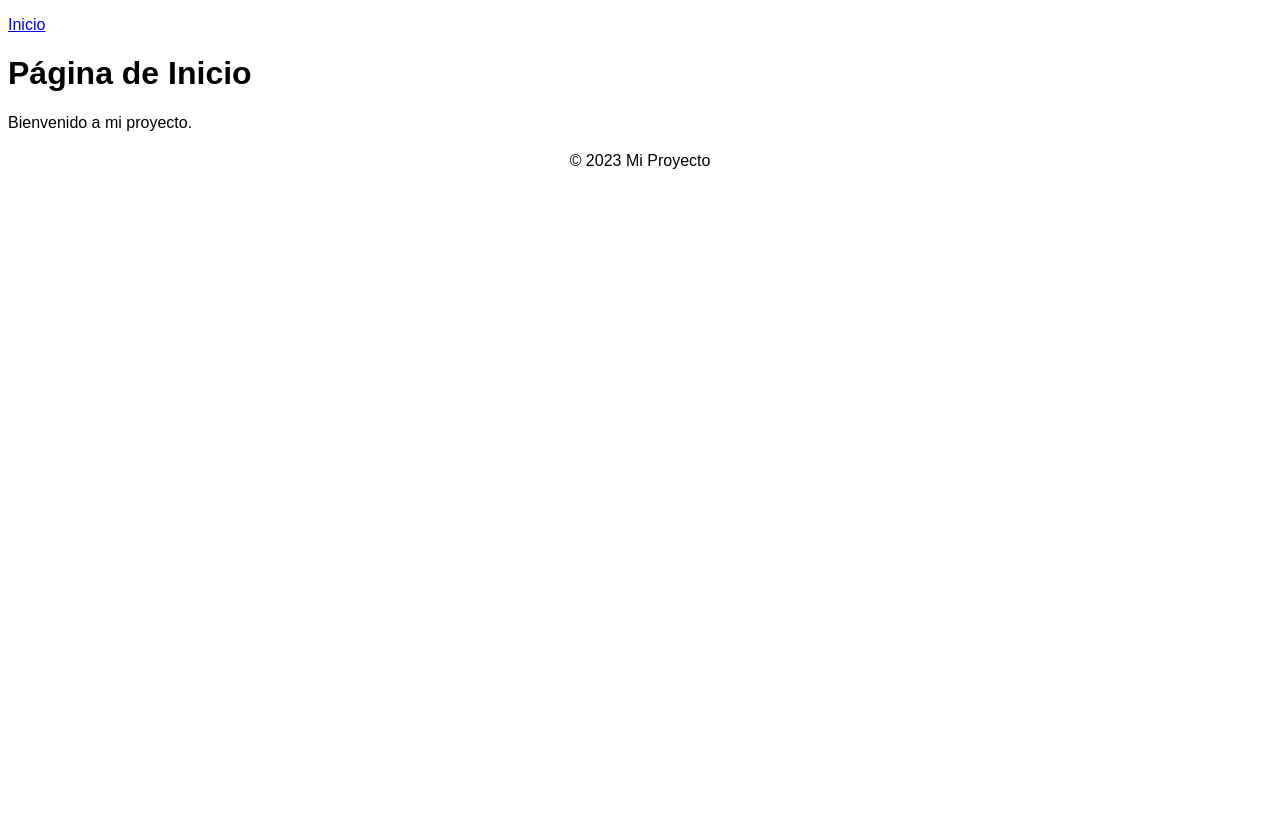
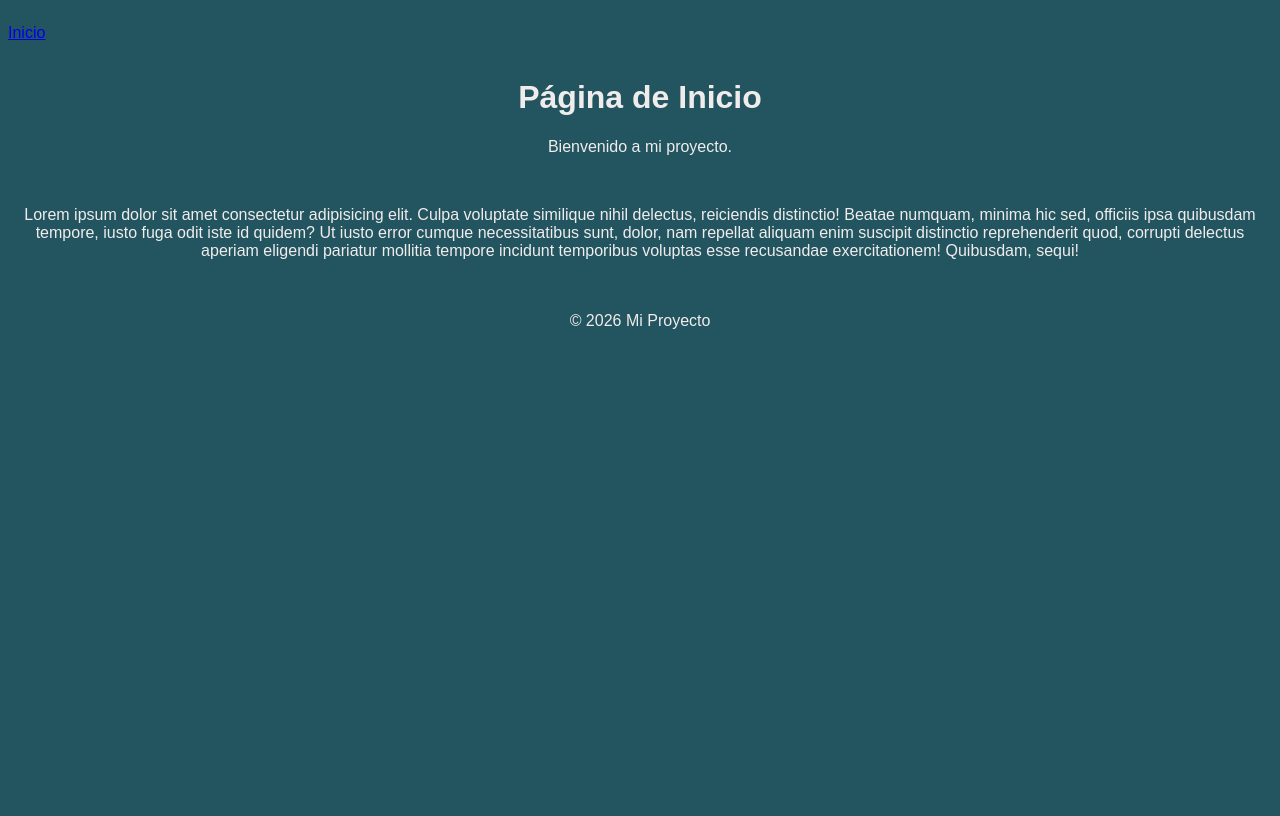
Before and after one commit to Daiyuuk/03-09-backend, a Django app: template clase-2-sept-main/inicio/templates/inicio/inicio.html in a window 1280 px wide. Before the commit the page ends 169 px from the top, so only its background shows below. Run offline with Django 3.2, Linux system fonts and the light colour scheme; the template is opened without the code that fills it, so the values that code supplies are empty.

Commit message:
Solucion

```diff
--- a/clase-2-sept-main/django_templates/settings.py
+++ b/clase-2-sept-main/django_templates/settings.py
@@ -58,7 +58,7 @@ import os
 TEMPLATES = [
     {
         'BACKEND': 'django.template.backends.django.DjangoTemplates',
-        'DIRS': [],
+        'DIRS': [os.path.join(BASE_DIR, 'templates')],  # Directorio donde buscar plantillas
         'APP_DIRS': True,
         'OPTIONS': {
             'context_processors': [
--- a/clase-2-sept-main/inicio/templates/inicio/inicio.html
+++ b/clase-2-sept-main/inicio/templates/inicio/inicio.html
@@ -2,6 +2,10 @@
 {% block title %}Bienvenidos{% endblock %}
 
 {% block content %}
-<h1>Página de Inicio</h1>
-<p>Bienvenido a mi proyecto.</p>
+<h1 class="centrado"|>Página de Inicio</h1>
+<p class="centrado">Bienvenido a mi proyecto.</p>
+<br>
+<p class="centrado">Lorem ipsum dolor sit amet consectetur adipisicing elit. Culpa voluptate similique nihil delectus, reiciendis distinctio! Beatae numquam, minima hic sed, officiis ipsa quibusdam tempore, iusto fuga odit iste id quidem?
+Ut iusto error cumque necessitatibus sunt, dolor, nam repellat aliquam enim suscipit distinctio reprehenderit quod, corrupti delectus aperiam eligendi pariatur mollitia tempore incidunt temporibus voluptas esse recusandae exercitationem! Quibusdam, sequi!
+</p>
 {% endblock %}
--- a/clase-2-sept-main/inicio/urls.py
+++ b/clase-2-sept-main/inicio/urls.py
@@ -1,6 +1,7 @@
 from django.urls import path
 from . import views
-
+app_name = 'inicio'
 urlpatterns = [
     path('', views.index, name='index'),
+
 ]
--- a/clase-2-sept-main/inicio/views.py
+++ b/clase-2-sept-main/inicio/views.py
@@ -1,4 +1,4 @@
 from django.shortcuts import render
 
 def index(request):
-    return render(request, 'base.html')
+    return render(request, 'inicio/inicio.html')
--- a/clase-2-sept-main/static/css/estilos.css
+++ b/clase-2-sept-main/static/css/estilos.css
@@ -1,6 +1,11 @@
 body {
     font-family: Arial, sans-serif;
+    display: flex;
+    flex-direction: column;
+    min-height: 100vh;
+    background-color: #225560;
 }
+
 
 nav ul {
     list-style-type: none;
@@ -15,4 +20,10 @@ nav ul li {
 footer {
     margin-top: 20px;
     text-align: center;
+    color: #F1ECEC;
 }
+
+.centrado{
+    text-align: center;
+    color: #F1ECEC;
+}
--- a/clase-2-sept-main/templates/base.html
+++ b/clase-2-sept-main/templates/base.html
@@ -19,7 +19,7 @@
             {% endblock %}
         </main>
     <footer>
-        <p>&copy; 2023 Mi Proyecto</p>
+        <p>&copy; 2026 Mi Proyecto</p>
     </footer>
 </body>
 </html>
```
